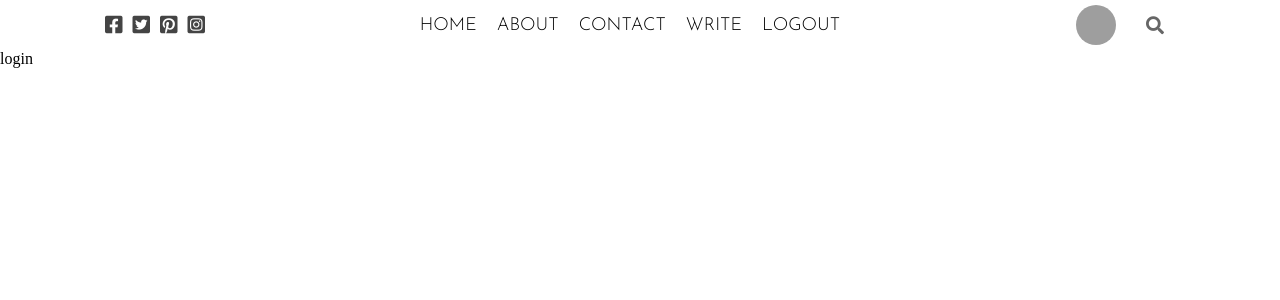
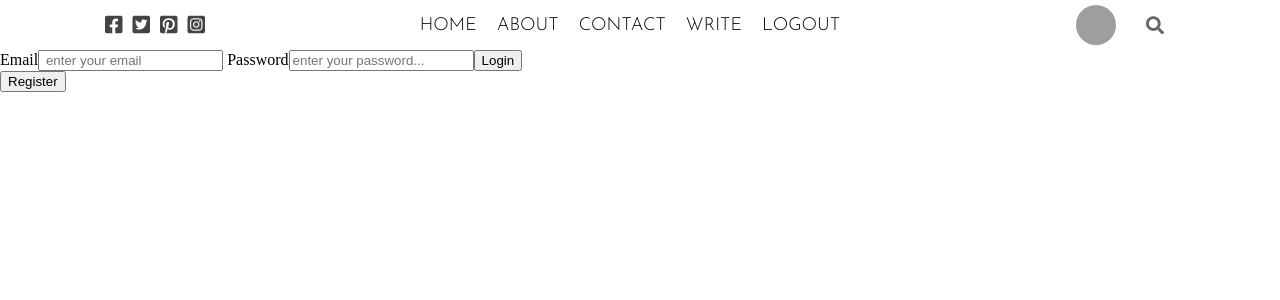
Before and after one commit to JWoltjen/blog, a React (Create React App) app: page / in a window 1280 px wide. Shown: the top 300 px of the page. Built offline with nearby package versions, Linux system fonts and the light colour scheme; grey boxes are pictures that could not be loaded.

Commit message:
add basic jsx elements for login

```diff
--- a/src/pages/login/Login.jsx
+++ b/src/pages/login/Login.jsx
@@ -3,7 +3,14 @@
 export default function Login() {
     return (
         <div className="login">
-            login
+            <form className="loginForm">
+                <label> Email</label>
+                <input type="text" placeholder=" enter your email"/>
+                <label> Password</label>
+                <input type="password" placeholder="enter your password..."/>
+                <button className="loginButton">Login</button>
+            </form>
+            <button className="loginRegisterButton">Register</button>
         </div>
     )
 }
```
